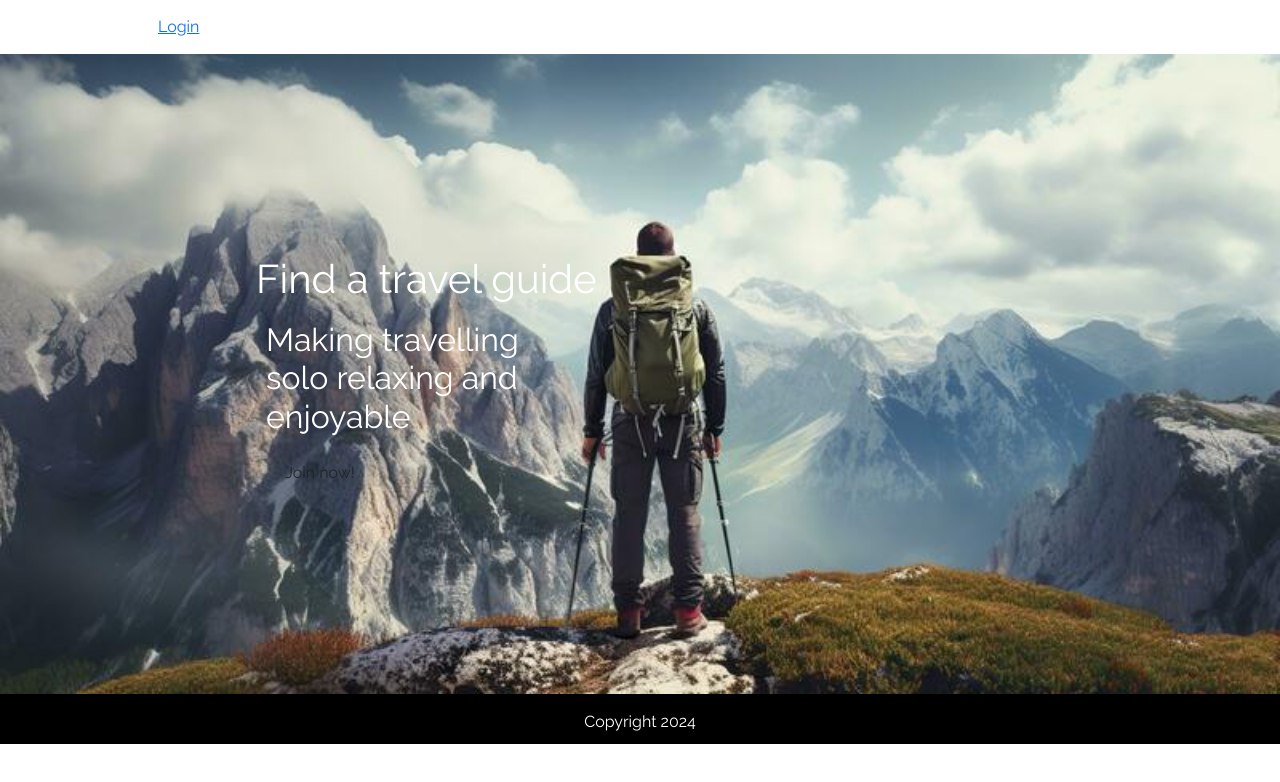
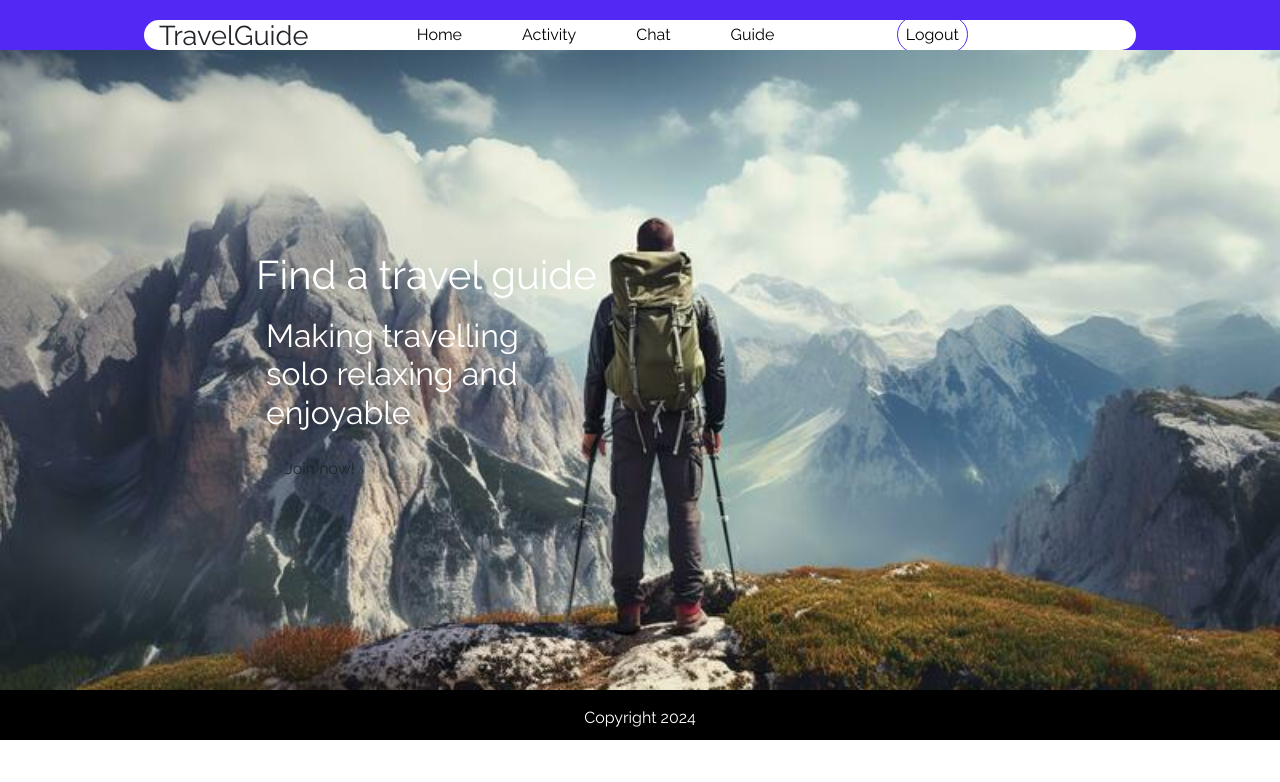
Before and after one commit to jgooday48/Lap4-Project-Client, a React (Vite) app: page / in a window 1280 px wide. Shown: the top 782 px of the page. Built offline with nearby package versions, Linux system fonts and the light colour scheme.

Commit message:
context left to true

```diff
--- a/src/App.css
+++ b/src/App.css
@@ -11,8 +11,8 @@
 #root {
   /* max-width: 1280px; */
   margin: 0 auto;
+
   /*padding: 2rem; */
-  /* text-align: center; */
   /* font-family: 'Lucida Sans', 'Lucida Sans Regular', 'Lucida Grande', 'Lucida Sans Unicode', Geneva, Verdana, sans-serif */
 }
 
--- a/src/contexts/touristContext.jsx
+++ b/src/contexts/touristContext.jsx
@@ -8,7 +8,7 @@ export const TouristProvider = ({ children }) => {
     const [ password, setPassword ] = useState();
     const [ name, setName ] = useState();
     const [ email, setEmail ] = useState();
-    const [ tourist, setTourist] = useState(false);
+    const [ tourist, setTourist] = useState(true);
 
     return (
         <TouristContext.Provider value={{
--- a/src/contexts/welcomeContext.jsx
+++ b/src/contexts/welcomeContext.jsx
@@ -3,7 +3,7 @@ import React, { useState, useContext, createContext } from "react";
 const WelcomeContext = createContext();
 
 export const WelcomeProvider = ({ children }) => {
-    const [welcome, setWelcome] = useState(true)
+    const [welcome, setWelcome] = useState(false)
 
     return (
         <WelcomeContext.Provider value={{
--- a/src/pages/TouristHomePage/index.jsx
+++ b/src/pages/TouristHomePage/index.jsx
@@ -10,6 +10,10 @@ import FiltersSection from './FiltersSection';
 import { FindPlacesMatch, RenderFoundPlaces } from '../../components';
 
 const TouristHomePage = () => {
+   const [search, setSearch] = useState('')
+  const [placePicked, setPlacePicked] = useState(null)
+  const navigate = useNavigate()
+  const [selectedFilters, setSelectedFilters] = useState([]);
 
   const handleNavigate = () => {
     navigate(`/places/placeId/${placePicked}`, {state: {selectedFilters, search}})
```
